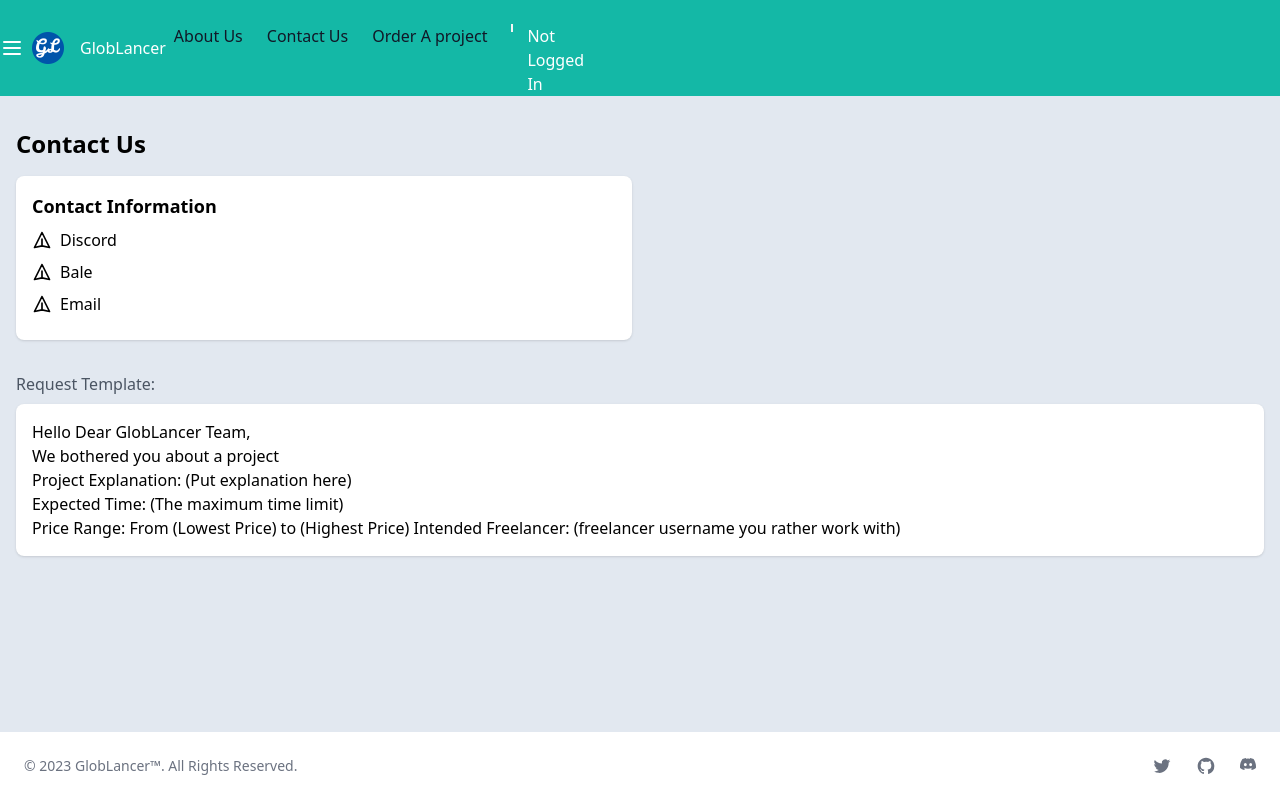
After one commit to BGOPC/globlancer, a Django app: template freelancer/templates/freelancer/contact_us.html in a window 1280 px wide. The commit adds this page. Run offline with Django 4.2, Linux system fonts and the light colour scheme; the template is opened without the code that fills it, so the values that code supplies are empty; some libraries are stand-ins or nearby versions.

Commit message:
Blank HTML Pages, About Page, Contact Us Page, Header

```diff
--- a/freelancer/models.py
+++ b/freelancer/models.py
@@ -1,4 +1,5 @@
 from django.db import models
+from django.utils import timezone
 
 from users.models import User
 
@@ -26,3 +27,4 @@ class Project(models.Model):
     employer = models.ForeignKey(Employer, null=True, on_delete=models.SET_NULL, related_name="employer")
     price = models.DecimalField(null=False, default=1000000, decimal_places=0, max_digits=9)
     tags = models.ManyToManyField(Skill)
+    created_at = models.DateTimeField(default=timezone.now)
--- /dev/null
+++ b/freelancer/templates/freelancer/apply_page.html
@@ -0,0 +1,4 @@
+{% extends '_layout.html' %}
+{% block title %}
+Globlancer - Apply
+{% endblock %}
--- /dev/null
+++ b/freelancer/templates/freelancer/contact_us.html
@@ -0,0 +1,53 @@
+{% extends '_layout.html' %}
+{% block title %}
+    Globlancer - Contact Us
+{% endblock %}
+{% block content %}
+    <div class="container mx-auto px-4 py-8">
+        <h1 class="text-2xl font-bold mb-4">Contact Us</h1>
+
+        <div class="grid grid-cols-1 md:grid-cols-2 gap-4">
+            <div class="bg-white p-4 rounded-lg shadow">
+                <h2 class="text-lg font-semibold mb-2">Contact Information</h2>
+                <ul>
+                    <li class="flex items-center mb-2">
+                        <svg class="w-5 h-5 mr-2" fill="none" stroke="currentColor" viewBox="0 0 24 24"
+                             xmlns="http://www.w3.org/2000/svg">
+                            <path stroke-linecap="round" stroke-linejoin="round" stroke-width="2"
+                                  d="M12 19l9 2-9-18-9 18 9-2zm0 0v-8"></path>
+                        </svg>
+                        <a href="https://discord.gg/NZSEhPMm" class="hover:underline">Discord</a>
+                    </li>
+                    <li class="flex items-center mb-2">
+                        <svg class="w-5 h-5 mr-2" fill="none" stroke="currentColor" viewBox="0 0 24 24"
+                             xmlns="http://www.w3.org/2000/svg">
+                            <path stroke-linecap="round" stroke-linejoin="round" stroke-width="2"
+                                  d="M12 19l9 2-9-18-9 18 9-2zm0 0v-8"></path>
+                        </svg>
+                        <a href="https://ble.ir/join/MjE3OTkxNm" class="hover:underline">Bale</a>
+                    </li>
+                    <li class="flex items-center mb-2">
+                        <svg class="w-5 h-5 mr-2" fill="none" stroke="currentColor" viewBox="0 0 24 24"
+                             xmlns="http://www.w3.org/2000/svg">
+                            <path stroke-linecap="round" stroke-linejoin="round" stroke-width="2"
+                                  d="M12 19l9 2-9-18-9 18 9-2zm0 0v-8"></path>
+                        </svg>
+                        <a href="mailto:globlancer.company@gmail.com" class="hover:underline">Email</a>
+                    </li>
+                </ul>
+            </div>
+        </div>
+
+        <div class="mt-8">
+            <p class="text-gray-600">Request Template:</p>
+            <p class="bg-white p-4 rounded-lg shadow mt-2">
+                Hello Dear GlobLancer Team, <br>
+                We bothered you about a project <br>
+                Project Explanation: (Put explanation here)<br>
+                Expected Time: (The maximum time limit) <br>
+                Price Range: From (Lowest Price) to (Highest Price)
+                Intended Freelancer: (freelancer username you rather work with)
+            </p>
+        </div>
+    </div>
+{% endblock %}
--- a/templates/partials/header.html
+++ b/templates/partials/header.html
@@ -28,14 +28,16 @@
             </div>
         </a>
         <div class="flex items-center flex-grow m-2">
-            <input
-                    type="text"
-                    class="px-4 py-2 rounded-lg w-full"
-                    placeholder="Search"
-            />
+            <ul class="flex flex-wrap items-center justify-center mb-6 text-gray-900 dark:text-white">
+                <li><a class="mr-4 hover:underline md:mr-6" href="{% url 'About' %}">About Us</a></li>
+                <li><a class="mr-4 hover:underline md:mr-6" href="{% url 'Contact' %}">Contact Us</a></li>
+                <li><a class="mr-4 hover:underline md:mr-6" href="{% url 'NewProject' %}">Order A project</a></li>
+            </ul>
+            <div class="inline-block h-2 min-h-1 w-0.5 self-stretch bg-neutral-100"/>
             {% if user.is_authenticated %}
                 <div class="ml-4 flex items-center text-white">
-                    <span class="mr-2">Logged in as <span class="block w-full whitespace-nowrap">{{ user.username }}</span></span>
+                    <span class="mr-2">Logged in as <span
+                            class="block w-full whitespace-nowrap">{{ user.username }}</span></span>
                     <img
                             class="h-8 w-8 rounded-full"
                             src="{{ user.profile.url }}"
```
Also changed, not shown: freelancer/templates/freelancer/about_us.html (added, +16 -0 lines), freelancer/templates/freelancer/new_project_page.html (added, +7 -0 lines), freelancer/templates/freelancer/project_page.html (added, +7 -0 lines), freelancer/templates/freelancer/projects_page.html (added, +7 -0 lines), freelancer/urls.py (+6 -1 lines), freelancer/views.py (+79 -2 lines).
